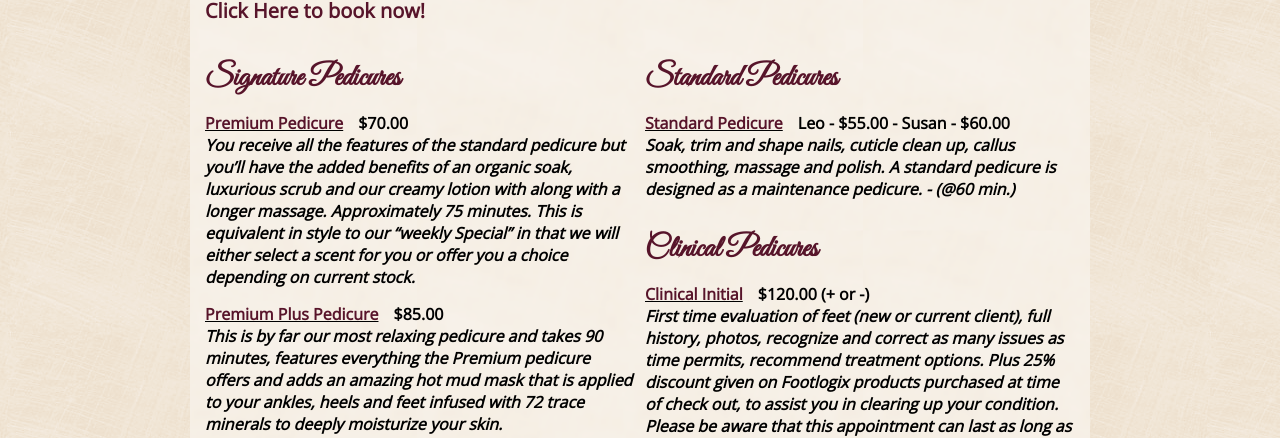
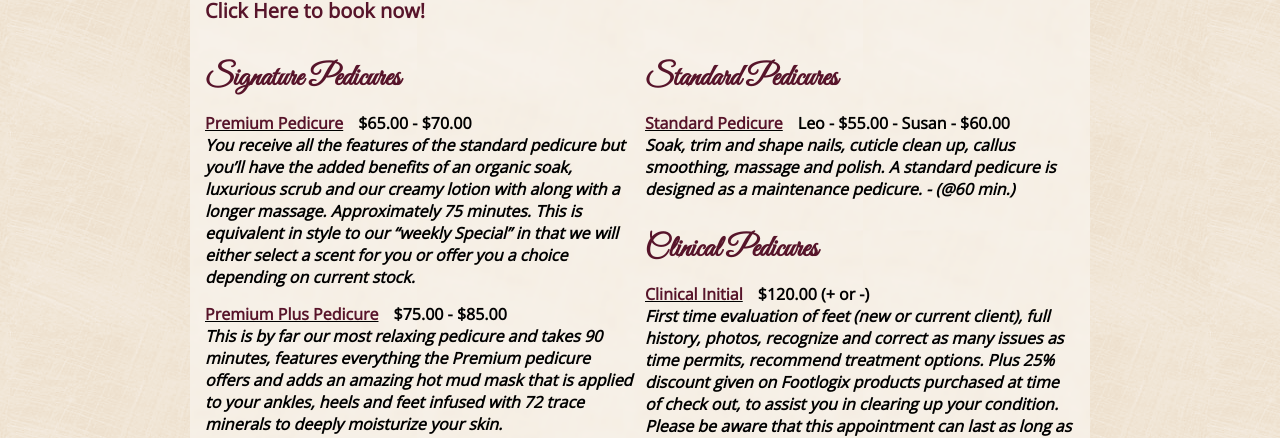
Before and after one commit to susanspedispa/susanspedispa.github.io, a Jekyll site: the page built from menu/pedicures.html, in a window 1280 px wide. Shown: the part 220-658 px from the top of the page. Built offline with Jekyll 4.4.1, drawn with Linux system fonts in a browser that asks for light colours.

Commit message:
Update pedicures.yml

```diff
--- a/_data/pedicures.yml
+++ b/_data/pedicures.yml
@@ -4,14 +4,14 @@ menu:
     - name: Signature Pedicures
       treatments:
         - name: Premium Pedicure
-          price: $70.00
+          price: $65.00 - $70.00
           description: >
            You receive all the features of the standard pedicure but you’ll have the added benefits of an organic soak,
            luxurious scrub and our creamy lotion with along with a longer massage. Approximately 75 minutes. This is equivalent
            in style to our “weekly Special” in that we will either select a scent for you or offer you a choice depending on current
            stock.
         - name: Premium Plus Pedicure
-          price: $85.00
+          price: $75.00 - $85.00
           description: >
            This is by far our most relaxing pedicure and takes 90 minutes, features everything the Premium pedicure offers and adds
            an amazing hot mud mask that is applied to your ankles, heels and feet infused with 72 trace minerals to deeply moisturize
```
